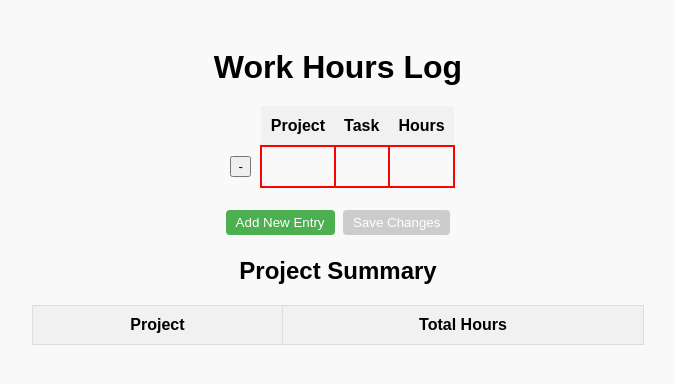
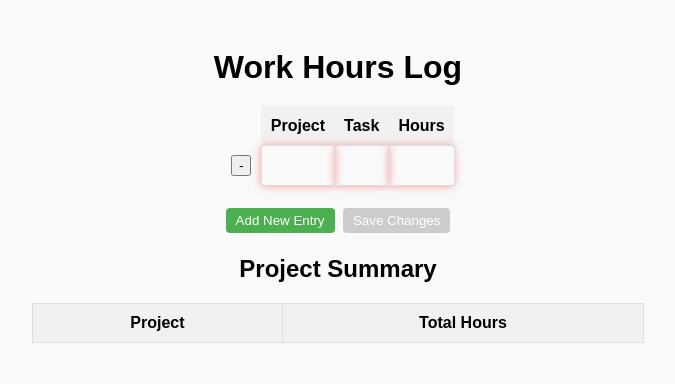
Before and after one commit to scoutbombhead/working_hours_app, a website: page index_load_file.html in a window 1280 px wide. Both pictures are taken after a click on the button "Add New Entry". Shown: the whole page, without its empty margins (302-977 px from the left). Drawn offline with Linux system fonts and the light colour scheme.

Commit message:
Add subtle glow to empty cells

```diff
--- a/index_load_file.html
+++ b/index_load_file.html
@@ -55,9 +55,20 @@
 
         /* Styling for empty cells */
         #work-hours-table td.empty-cell {
-            border: 2px solid red; !important;
-            background-color: transparent; /* Keep background normal */ !important;
+            box-shadow: 0 0 8px rgba(255, 0, 0, 0.4);
+            border-radius: 3px;
         }
+
+        /*
+        @keyframes glow-fade {
+            from {
+                box-shadow: 0 0 8px rgba(255, 0, 0, 0.7);
+            }
+            to {
+                box-shadow: 0 0 4px rgba(255, 0, 0, 0.4);
+            }
+        }
+        */
 
         /* Controls for buttons below the table */
         #controls {
```
